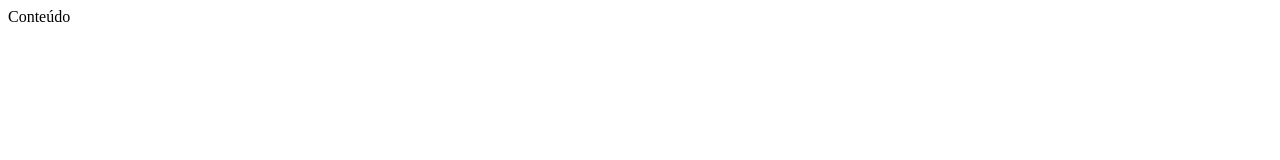
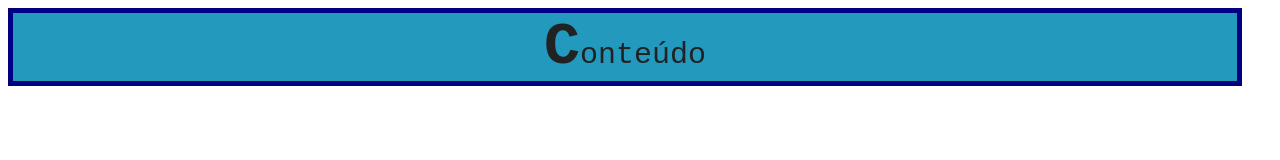
Before and after one commit to sanxezco/JavaScript, a website: page css/css/anatomia.html in a window 1280 px wide. Drawn offline with Linux system fonts and the light colour scheme.

Commit message:
anatomia de css

```diff
--- a/css/css/anatomia.html
+++ b/css/css/anatomia.html
@@ -5,12 +5,34 @@
     <meta charset="UTF-8">
     <title>Anatomia CSS</title>
     <style>
-        /* ... */
+        .seletor{
+            color: #222;
+            font-size: 30px;
+            text-align: center;
+            /* multiples valores */
+            border: solid 5px navy;
+            font-family: helvetico, monospace, sans-serif;
+            /* funciones */
+            width: calc(100% - 40px);
+            background-color: rgb(34, 153, 189);
+        }
+
+        /* usando una pseudo-clase */
+        .seletor:hover{
+            background-color: orangered;
+        }
+
+        /* usando pseudo-elemento */
+        .seletor::first-letter{
+            font-size: 60px;
+            font-weight: bold;
+        }
+
     </style>
 </head>
 
 <body>
-    <div class="selector">Conteúdo</div>
+    <div class="seletor">Conteúdo</div>
 </body>
 
 </html>
```
